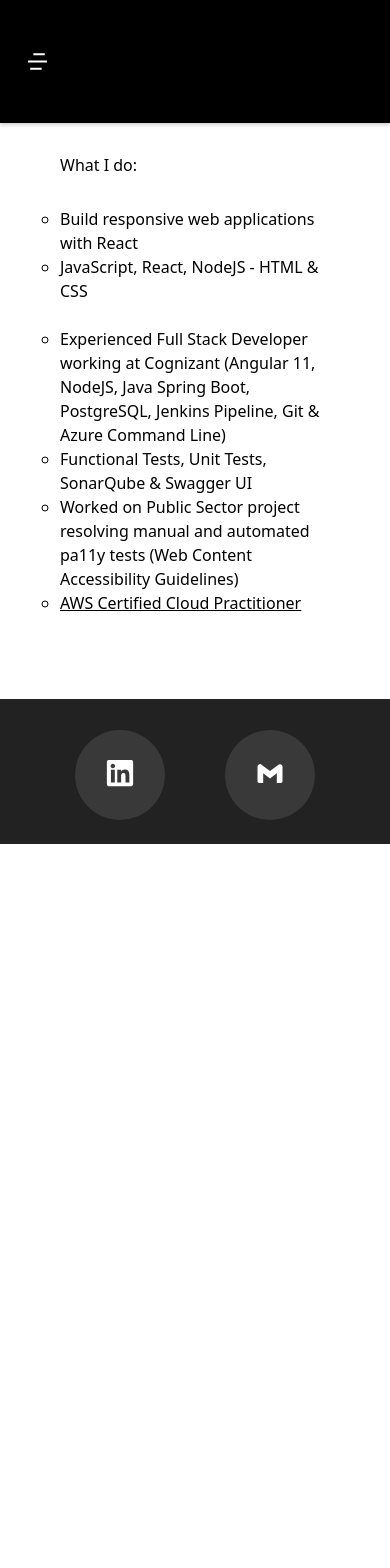
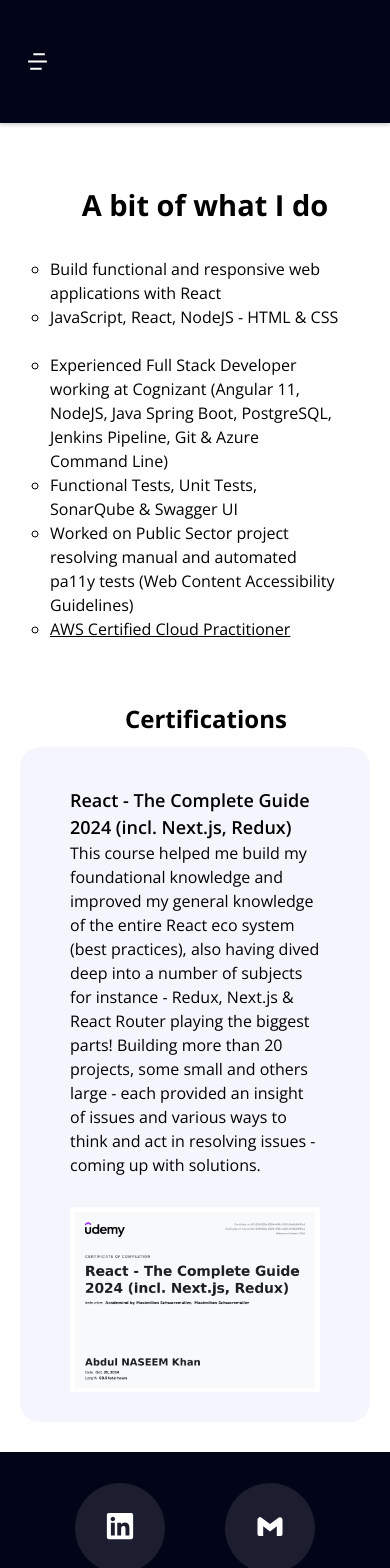
Before and after one commit to abdulnaseem/react-portfolio-latest, a React (Vite) app: page /about in a window 390 px wide. Shown: the top 1568 px of the page. Before the commit the page ends 844 px from the top, so only its background shows below. Built offline with nearby package versions, Linux system fonts and the light colour scheme.

Commit message:
changed default style colors, edited and added content

```diff
--- a/index.html
+++ b/index.html
@@ -3,6 +3,11 @@
   <head>
     <meta charset="UTF-8" />
     <link rel="icon" type="image/svg+xml" href="/resume.png" />
+
+    <link rel="preconnect" href="https://fonts.googleapis.com">
+    <link rel="preconnect" href="https://fonts.gstatic.com" crossorigin>
+    <link href="https://fonts.googleapis.com/css2?family=Open+Sans:ital,wght@0,300..800;1,300..800&display=swap" rel="stylesheet">
+
     <meta name="viewport" content="width=device-width, initial-scale=1.0" />
     <title>Portfolio</title>
   </head>
--- a/package.json
+++ b/package.json
@@ -12,6 +12,7 @@
   },
   "dependencies": {
     "flowbite-react": "^0.10.2",
+    "framer-motion": "^11.11.10",
     "react": "^18.3.1",
     "react-dom": "^18.3.1",
     "react-icons": "^5.3.0",
--- a/src/components/Card/card.css
+++ b/src/components/Card/card.css
@@ -1,12 +1,14 @@
 .card {
-  display: grid;
-  grid-template-columns: auto auto auto;
+  display: flex;
+  width: 100%;
+  flex-flow: row wrap;
+  justify-content: center;
 }
 .card-item {
     /* flex: 1; */
     text-align: center;
     width: 390px;
-    margin: 40px;
+    margin: 30px;
     margin-bottom: 50px;
     padding-bottom: 20px;
     border-radius: 10px;
--- a/src/components/Footer/footer.css
+++ b/src/components/Footer/footer.css
@@ -1,5 +1,5 @@
 .footer-section {
-    background-color: #222222;;
+    background-color: #020418;;
 }
 
 .footer-section.bottom {
--- a/src/components/Navigation/mainNavigation.css
+++ b/src/components/Navigation/mainNavigation.css
@@ -1,7 +1,7 @@
 .navigation {
     padding: 35px;
     /* border-bottom: solid 1px black; */
-    background-color: black;
+    background-color: #020418;
     width: 100%;
     box-shadow: 0 2px 4px 0 rgba(0,0,0,.2);
     z-index: 2;
@@ -28,13 +28,16 @@
     margin: 16px;
     color: white;
     font-family: "Roboto", sans-serif;
-    font-weight: 600;
+    font-weight: 300;
     font-style: normal;
 }
+
+#nav-text:hover {
+    color: #8f9eff;
+}
 .active {
-    color: #41ab6b!important;
+    color: #8f9eff!important;
     /* background-color: #2c3e50; */
-    padding: 100% 8px 46px 8px;
     transition: 0.3s;
 }
 
@@ -53,8 +56,8 @@
     }
 
     .nav-menu {
-        background-color: #121213;
-        width: 250px;
+        background-color: #020418;
+        width: 100%;
         height: 100vh;
         display: flex;
         justify-content: center;
@@ -68,7 +71,7 @@
 
     .nav-menu.active {
         left: 0;
-        transition: 250ms
+        transition: 250ms;
     }
 
     .menu-bars {
@@ -90,6 +93,7 @@
 
     #nav-text {
         display: flex;
+        font-size: 24px;
         justify-content: start;
         align-items: center;
         padding: 8px 0px 8px 16px;
@@ -118,7 +122,7 @@
     }
 
     .navbar-toggle {
-        background-color: #121213;
+        background-color: #020418;
         margin-top: 23px;
         width: 100%;
         height: 80px;
--- a/src/index.css
+++ b/src/index.css
@@ -1,6 +1,33 @@
 @tailwind base;
 @tailwind components;
 @tailwind utilities;
+
+body {
+	font-family: "Open Sans", sans-serif;
+	font-weight: 300;
+	font-style: normal;
+}
+
+.inner {
+	margin-left: 120px;
+	margin-right: 120px;
+	padding: 30px;
+}
+
+.flex {
+	display: flex;
+	flex-direction: row;
+}
+
+.heading {
+	font-size: x-large;
+	font-weight: 700;
+}
+
+.sub-heading {
+	font-size: large;
+	font-weight: 600;
+}
 
 .hi-icon-wrap {
 	text-align: center;
@@ -78,7 +105,7 @@
 /* Effect 1a */
 .hi-icon-effect-1a .hi-icon:hover {
 	background: rgba(255,255,255,1);
-	color: #41ab6b;
+	color: #8f9eff;
 }
 
 .hi-icon-effect-1a .hi-icon:hover:after {
@@ -113,3 +140,23 @@
 		transform: rotate(360deg);
 	}
 }
+
+@media screen and (max-width: 966px) {
+    .inner {
+        margin-left: 60px;
+        margin-right: 60px;
+    }
+}
+
+@media screen and (max-width: 748px) {
+    .flex {
+		display: block;
+	}
+}
+
+@media screen and (max-width: 567px) {
+    .inner {
+		margin-left: 10px;
+        margin-right: 10px;
+	}
+}
--- a/src/routes/About/about.css
+++ b/src/routes/About/about.css
@@ -1,6 +1,10 @@
 .about-title {
+    text-align: center;
+    font-size: 29px;
     padding-top: 30px;
-    padding-left: 60px;
+    padding-left: 20px;
+    font-weight: 700;
+
 }
 .about-list {
     padding: 30px;
@@ -19,3 +23,85 @@
 .aws:hover {
     color: blue;
 }
+
+.cert-header {
+    margin-left: 155px;
+    padding-bottom: 10px;
+}
+.certifications {
+    margin-bottom: 30px;
+    background-color: #f5f5fd;
+    border-radius: 20px;
+    align-items: center;
+}
+
+.section-1 {
+ padding-right: 30px;
+}
+
+.section-2 {
+    width: 150%;
+}
+.section-image {
+    /* width: 40%; */
+
+}
+
+@media screen and (max-width: 966px) {
+    .about-list {
+        padding-left: 10px;
+        padding-right: 10px;
+    }
+
+    .section-2 {
+        width: 200%;
+    }
+}
+
+@media screen and (max-width: 748px) {
+    .cert-header {
+        margin-left: 125px;
+    }
+
+    .certifications {
+
+    }
+
+    .section-1 {
+        padding: 30px;
+    }
+
+    .section-2 {
+        padding-left: 30px;
+        padding-right: 30px;
+        width: 80%;
+    }
+}
+
+@media screen and (max-width: 567px) {
+    .certifications {
+        margin-left: 20px!important;
+        margin-right: 20px!important;
+    }
+
+    .section-1 {
+        padding-top: 10px;
+    }
+
+    .section-2 {
+        width: 100%;
+    }
+}
+
+@media screen and (max-width: 567px) {
+    .section-1 {
+        padding-left: 20px;
+        padding-right: 20px;
+
+    }
+
+    .section-2 {
+        padding-left: 20px;
+        padding-right: 20px;
+    }
+}
--- a/src/routes/About/about.jsx
+++ b/src/routes/About/about.jsx
@@ -1,14 +1,15 @@
 import Footer from "../../components/Footer/footer";
 import './about.css';
+import cert from '../../assets/images/react-cert.jpg';
 
 const About = () => {
 
     return (
         <>
-            <div className="about-container">
-                <h2 className="about-title text-4xl font-bold tracking-tight sm:text-4xl drop-shadow-md">What I do:</h2>
+            <div className="about-container inner">
+                <h2 className="about-title">A bit of what I do</h2>
                 <ul className="about-list">
-                    <li>Build responsive web applications with React</li>
+                    <li>Build functional and responsive web applications with React</li>
                     <li>JavaScript, React, NodeJS - HTML & CSS</li><br/>
                     <li>Experienced Full Stack Developer working at Cognizant (Angular 11, NodeJS, Java Spring Boot, PostgreSQL, Jenkins Pipeline, Git & Azure Command Line)</li>
                     <li>Functional Tests, Unit Tests, SonarQube & Swagger UI</li>
@@ -16,7 +17,25 @@
                     <li className="aws"><a href="https://www.credly.com/badges/ba9edc32-9d14-4c7b-b846-6b6f7308ea84/linked_in?t=s3vio9" target="_blank">AWS Certified Cloud Practitioner</a></li>
                 </ul>
             </div>
-            <Footer footer="bottom" />
+
+            <h2 className="cert-header heading">Certifications</h2>
+            <div className="inner flex certifications">
+                <div className="section-1">
+                    <h3 className="sub-heading">React - The Complete Guide 2024 (incl. Next.js, Redux)</h3>
+                    <p className="mt-5">
+                        This course helped me build my foundational knowledge and improved my general knowledge of the entire
+                        React eco system (best practices), also having dived deep into a number of subjects for instance - Redux,
+                        Next.js & React Router playing the biggest parts! Building more than 20 projects, some small and others
+                        large - each provided an insight of issues and various ways to think and act in resolving issues - coming
+                        up with solutions.
+                    </p>
+                </div>
+                <div className="section-2">
+                    <img className="section-image" src={cert} alt="" />
+                </div>
+
+            </div>
+            <Footer />
         </>
     )
 }
--- a/src/routes/Contact/contact.css
+++ b/src/routes/Contact/contact.css
@@ -1,9 +1,9 @@
 .contact-container {
-    background-color: #41ab6b;
     height: 18vh;
 }
 
 .contact-title {
+    color: #202020;
     padding-top:54px;
 }
 
@@ -11,6 +11,10 @@
     display: grid;
     grid-template-columns: auto auto auto;
     justify-content: center;
+    background-color: #f5f5fd;
+    margin-left: 70px;
+    margin-right: 70px;
+    border-radius: 20px;
 }
 
 .contact-inner-section {
@@ -24,10 +28,22 @@
     }
 }
 
+@media screen and (min-width: 850px) {
+    .contact-outer-section {
+        margin-left: 30px;
+        margin-right: 30px;
+    }
+}
+
 @media screen and (max-width: 645px) {
     .contact-outer-section {
         display: block;
         text-align: center;
+        padding-top: 10px;
+        padding-bottom: 10px;
+        margin-left: 15px;
+        margin-right: 15px;
+        margin-bottom: 30px;
     }
 
     .contact-icon svg {
--- a/src/routes/Contact/contact.jsx
+++ b/src/routes/Contact/contact.jsx
@@ -12,7 +12,7 @@
     return (
         <>
             <div className="contact-container text-center">
-                <h2 className="contact-title text-4xl text-white font-bold tracking-tight sm:text-4xl drop-shadow-md">GET IN TOUCH</h2>
+                <h2 className="contact-title text-4xl font-bold tracking-tight sm:text-4xl drop-shadow-md">GET IN TOUCH</h2>
             </div>
 
             <div className="contact-outer-section">
--- a/src/routes/Home/home.css
+++ b/src/routes/Home/home.css
@@ -1,7 +1,7 @@
 .header-section {
-    background-color: #222222;
+    background-color: #020418;
     width: 100%;
-    height: 40vh;
+    height: 60vh;
 }
 
 .header-title {
@@ -10,14 +10,24 @@
     padding-right: 80px;
 }
 
+.header-subheading {
+    padding-top: 40px;
+    padding-left: 80px;
+
+}
+
 .header-text {
     color: white;
-    margin: 20px;
-    padding: 20px;
-    padding-left: 60px;
+    padding-top: 10px;
+    padding-left: 80px;
     padding-right: 100px;
-    text-align:justify;
-    word-break:keep-all;
+}
+
+.get-in-touch {
+    border-radius: 200px;
+    margin-top: 20px;
+    margin-left: 80px;
+    font-weight: 500;
 }
 
 .live-project-section {
@@ -28,26 +38,32 @@
 @media screen and (max-width: 769px) {
     .header-title {
         font-size: 38px!important;
-        text-align: center;
-        padding-top: 80px;
-        padding-left: 40px;
-        padding-right: 40px;
+        padding-top: 60px;
+        padding-left: 15px;
+        padding-right: 0;
+    }
+
+    .header-subheading {
+        padding-top: 40px;
+        padding-left: 15px;
     }
 
     .header-text {
-        text-align: center;
-        padding-left: 0;
-        padding-right: 0;
+        padding-left: 15px;
+        padding-right: 15px;
+    }
+    .get-in-touch {
+        margin-left: 15px;
     }
 }
 
 @media screen and (max-width: 769px) {
-    .header-section {
-        height: 50vh;
-    }
-
     .live-project-section {
         display: block;
         margin-top: 18px;
     }
+
+    .header-title {
+        padding-top: 40px;
+    }
 }
```
Also changed, not shown: src/routes/Home/home.jsx (+19 -3 lines), src/assets/images/react-cert.jpg (added), 1 other file (tests, documents, lock files or other folders).
